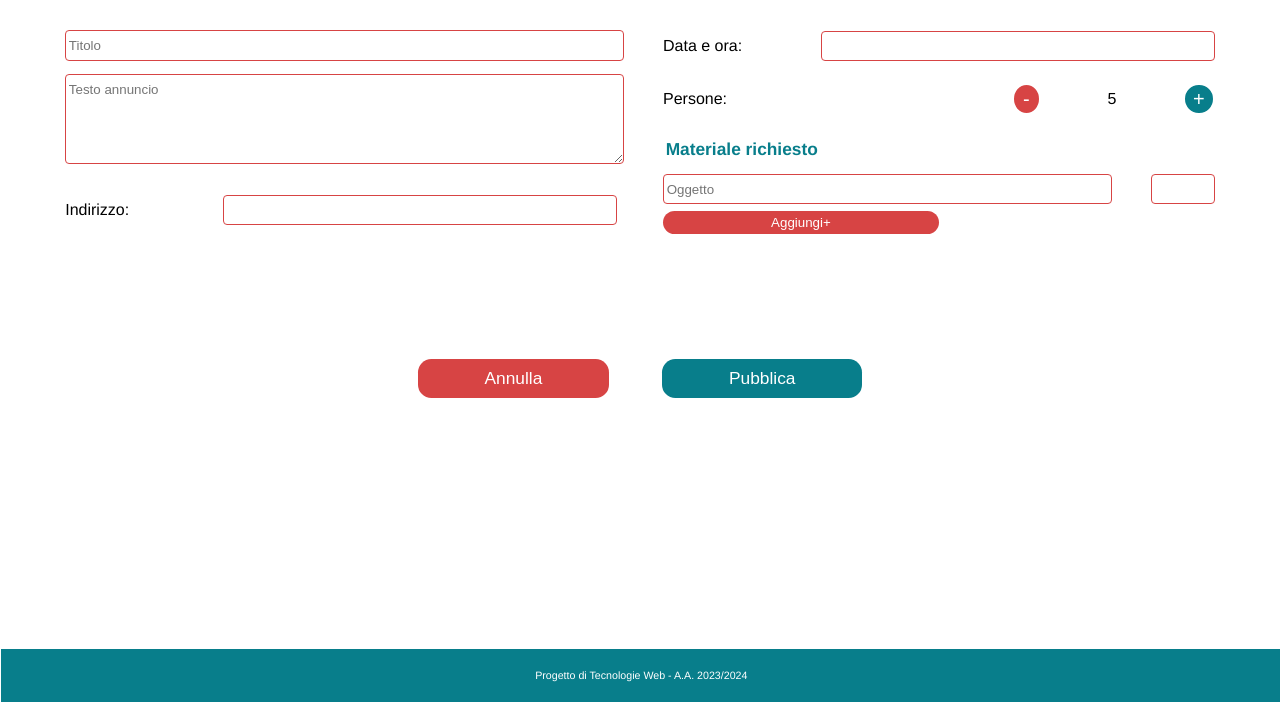
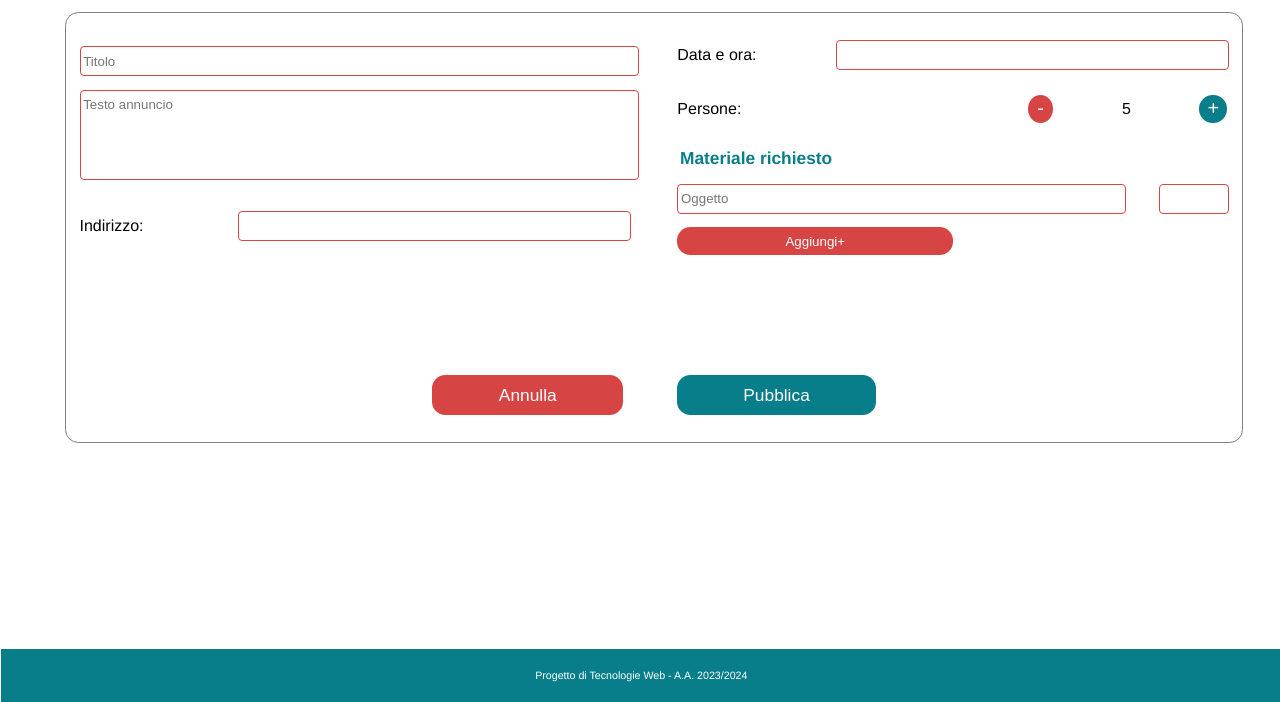
Before and after one commit to leo-tasso/Hilfe, a PHP site: page /html/creaPost.html in a window 1280 px wide. Shown: the part 98-800 px from the top of the page. Run offline with PHP 8.4, Linux system fonts and the light colour scheme.

Commit message:
fix footer and textarea in "crea post"

```diff
--- a/css/styleCreaPost.css
+++ b/css/styleCreaPost.css
@@ -2,6 +2,11 @@ main{
     display: flex;
     flex-direction: column;
 
+}
+
+.footer{
+    position: absolute;
+    bottom: 0;
 }
 
 #titolo, #annuncio{
@@ -91,12 +96,16 @@ h1{
 .materiale{
     width: 100%;
     display:flex;
-    margin-bottom: 5pt;
+    margin-bottom: 10pt;
     justify-content: space-between;
 }
 
 .materiale #oggetto{
     width: 80%;
+}
+
+.materiale #quantita{
+    width:10%;
 }
 
 .aggiungi{
@@ -105,7 +114,7 @@ h1{
     border:none;
     color: white;
     width: 50%;
-    padding: 3pt;
+    padding: 5pt;
 
 }
 
@@ -142,6 +151,10 @@ h1{
 .piu:active, .pubblica:hover, .piu:hover{
     background-color: #d74444;
     color: white;
+}
+
+textarea{
+    resize: none;
 }
 
 
@@ -181,18 +194,13 @@ h1{
 
     }
 
-    .footer{
-        position: absolute;
-        bottom: 0;
-    }
-
     .giorno, .luogo, .pers{
         font-size: 12pt;
     }
 
-    .aggiungi{
-
+    .form{
+        border:1px solid grey;
+        border-radius: 10pt;
+        padding:10pt;
     }
-
-
 }
--- a/html/creaPost.html
+++ b/html/creaPost.html
@@ -88,7 +88,7 @@
                         <label for="oggetto" hidden>Oggetto</label>
                         <input type="text" id="oggetto" name="oggetto" placeholder="Oggetto"/>
                         <label for="numero" hidden>Quantità</label>
-                        <input type="number" name="quantità" min="1" max="20"/>
+                        <input type="number" id="quantita" name="quantità" min="1" max="20"/>
                     </div>
                     <input class="aggiungi" type="button" name="Aggiungi+" value="Aggiungi+">
                     </div>
```
